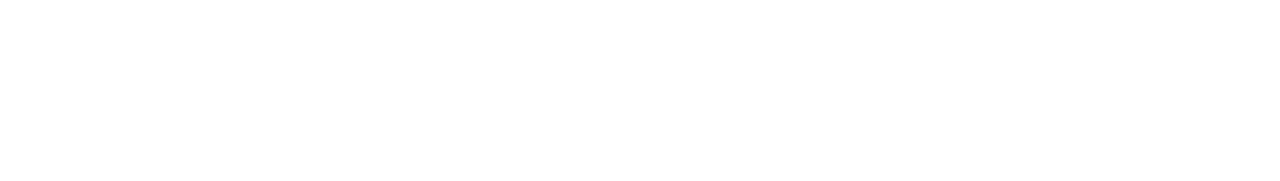
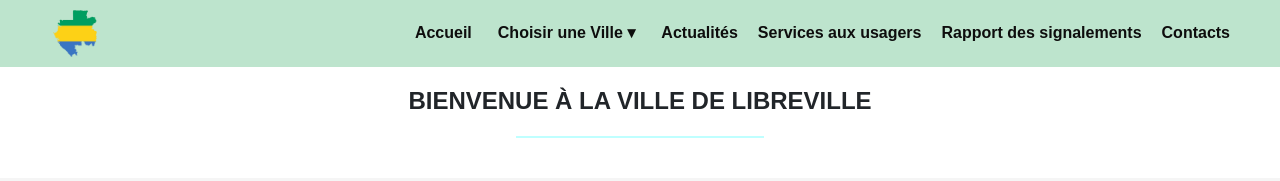
Before and after one commit to coumbissdiallo/Projet-Mairie-De-Libreville-Page-Accueil, a plain HTML site: page site-accueil-projet/index.html in a window 1280 px wide. Drawn offline with nearby package versions, Linux system fonts and the light colour scheme.

Commit message:
premier commit

```diff
--- a/site-accueil-projet/index.html
+++ b/site-accueil-projet/index.html
@@ -9,9 +9,29 @@
 </head>
 <body>
         <!--header-->
-        <nav>
-
-        </nav>
+         <header>
+    <div class="top-bar">
+      <div class="logo"><img src="assets/logo.png" alt=""width="50"></div>
+      <nav>
+        <a href="#">Accueil</a>
+        <div class="dropdown">
+          <button class="dropbtn">Choisir une Ville ▾</button>
+          <div class="dropdown-content">
+            <a href="#">Libreville</a>
+            <a href="#">Port-Gentil</a>
+          </div>
+        </div>
+        <a href="#">Actualités</a>
+        <a href="#">Services aux usagers</a>
+        <a href="#">Rapport des signalements</a>
+        <a href="#">Contacts</a>
+      </nav>
+    </div>
+    <div class="hero">
+      <h1>BIENVENUE À LA VILLE DE LIBREVILLE</h1>
+      <hr class="ligne">
+    </div>
+  </header>
 
 
 
--- a/site-accueil-projet/style.css
+++ b/site-accueil-projet/style.css
@@ -1,6 +1,85 @@
 /*header*/
+body {
+  margin: 0;
+  font-family: Arial, sans-serif;
+  background: #f5f5f5;
+}
 
+.top-bar {
+  background-color: #aee0c3c9;
+  display: flex;
+  align-items: center;
+  justify-content: space-between;
+  padding: 10px 50px;
+}
 
+.top-bar .logo {
+  font-size: 24px;
+}
+
+nav {
+  display: flex;
+  align-items: center;
+  gap: 20px;
+}
+
+nav a,
+.dropbtn {
+  text-decoration: none;
+  color: rgb(14, 13, 13);
+  font-weight: bold;
+  background: none;
+  border: none;
+  cursor: pointer;
+
+}
+
+.dropdown {
+  position: relative;
+  display: inline-block;
+}
+
+.dropdown-content {
+  display: none;
+  position: absolute;
+  background-color: white;
+  min-width: 160px;
+  box-shadow: 0px 8px 16px rgba(0, 0, 0, 0.2);
+  z-index: 1;
+}
+
+.dropdown-content a {
+  color: black;
+  padding: 8px 12px;
+  text-decoration: none;
+  display: block;
+}
+
+.dropdown-content a:hover {
+  background-color: #eee;
+}
+
+.dropdown:hover .dropdown-content {
+  display: block;
+}
+
+.hero {
+  text-align: center;
+  background: white;
+  padding: 20px;
+}
+.hero h1 {
+  font-size: 24px;
+  font-weight: bold;
+  margin-bottom: 10px;
+}
+.hero .ligne{
+  border: none;
+  height: 2px;
+  background-color: aqua;
+  width: 20%;
+  margin: 20px auto;
+}
 
 
 
```
Also changed, not shown: site-accueil-projet/assets/logo.png (added).
